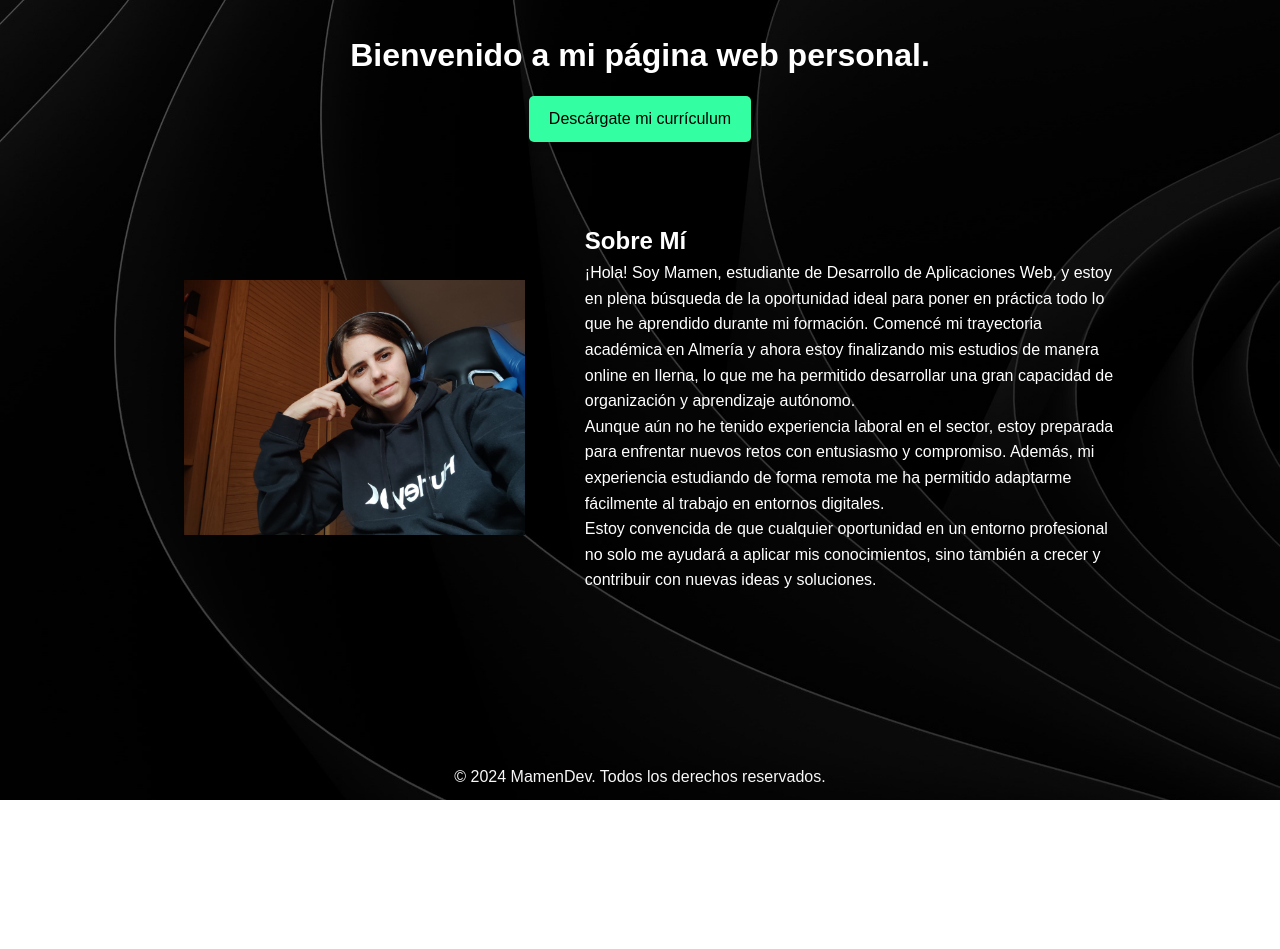
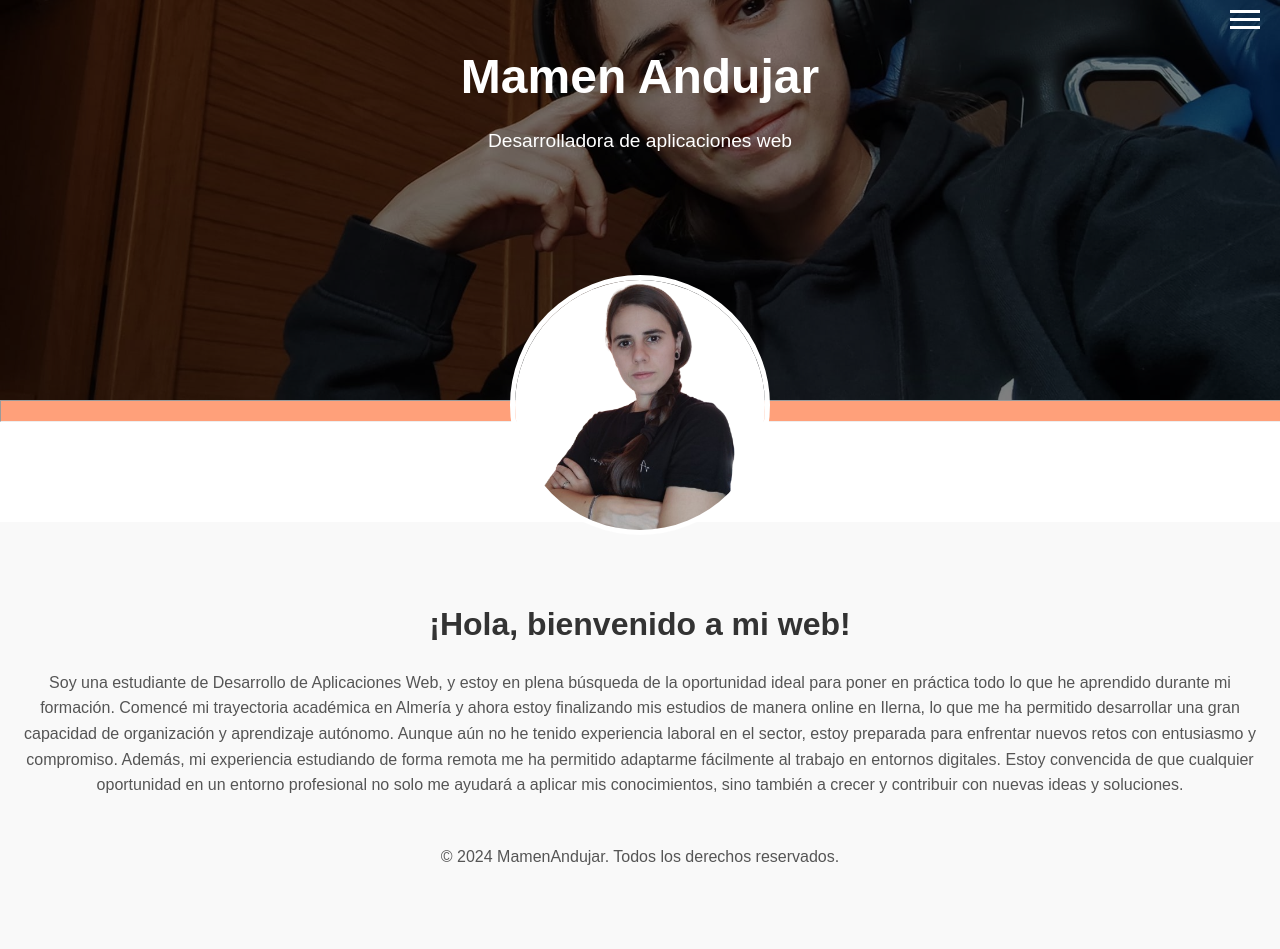
Before and after one commit to MamenDev/mamendev.github.io-mamenweb, a plain HTML site: page index.html in a window 1280 px wide. Before the commit the page ends 800 px from the top, so only its background shows below. Drawn offline with Linux system fonts and the light colour scheme.

Commit message:
Add files via upload

```diff
--- a/index.html
+++ b/index.html
@@ -3,33 +3,45 @@
 <head>
     <meta charset="UTF-8">
     <meta name="viewport" content="width=device-width, initial-scale=1.0">
-    <title>Mi Página Personal</title>
-    <link rel="stylesheet" href="style.css">
+    <title>Mamen Andujar</title>
+    <link rel="stylesheet" href="styles.css">
 </head>
 <body>
-    <div class="content">
-        <header>
-            <h1>Bienvenido a mi página web personal.</h1>
-            <a href="prueba.pdf" class="btn-descargar" download>Descárgate mi currículum</a>
+    <header class="encabezado">
+        <img src="mamenfoto.jpeg" alt="Imagen de Mamen Andujar trabajando" class="imagen-fondo">
 
-        </header>
-        <section>
-            <div class="fotopersonal">
-              <img src="mamenfoto.jpeg"  class="imagen-section">
+        <div class="capa-superpuesta">
+            <div class="barra-navegacion">
+                <div class="icono-menu">
+                    <div class="linea"></div>
+                    <div class="linea"></div>
+                    <div class="linea"></div>
+                </div>
             </div>
-            <div class="descripcion">
-            <h2>Sobre Mí</h2>
-            <p>¡Hola! Soy Mamen, estudiante de Desarrollo de Aplicaciones Web, y estoy en plena búsqueda de la oportunidad ideal para poner en práctica todo lo que he aprendido durante mi formación. Comencé mi trayectoria académica en Almería y ahora estoy finalizando mis estudios de manera online en Ilerna, lo que me ha permitido desarrollar una gran capacidad de organización y aprendizaje autónomo.
-                <br>
+            <div class="texto-encabezado">
+                <h1>Mamen Andujar</h1>
+                <p>Desarrolladora de aplicaciones web</p>
+            </div>
+        </div>
+    </header>
+
+    <main>
+        <div class="contenedor-linea">
+            <hr class="linea-divisoria">
+            <div class="foto-perfil">
+                <img src="imagenpersonal.jpg" alt="Foto de perfil">
+            </div>
+        </div>
+
+        <section class="bienvenida">
+            <h2>¡Hola, bienvenido a mi web! </h2>
+            <p>Soy una estudiante de Desarrollo de Aplicaciones Web, y estoy en plena búsqueda de la oportunidad ideal para poner en práctica todo lo que he aprendido durante mi formación. Comencé mi trayectoria académica en Almería y ahora estoy finalizando mis estudios de manera online en Ilerna, lo que me ha permitido desarrollar una gran capacidad de organización y aprendizaje autónomo.
                 Aunque aún no he tenido experiencia laboral en el sector, estoy preparada para enfrentar nuevos retos con entusiasmo y compromiso. Además, mi experiencia estudiando de forma remota me ha permitido adaptarme fácilmente al trabajo en entornos digitales.
-                <br>
-                Estoy convencida de que cualquier oportunidad en un entorno profesional no solo me ayudará a aplicar mis conocimientos, sino también a crecer y contribuir con nuevas ideas y soluciones.
-            </p>
-            </div>
+                Estoy convencida de que cualquier oportunidad en un entorno profesional no solo me ayudará a aplicar mis conocimientos, sino también a crecer y contribuir con nuevas ideas y soluciones.</p>
+                <footer>
+                    <p>© 2024 MamenAndujar. Todos los derechos reservados.</p>
+                </footer>
         </section>
-    </div>
-    <footer>
-        <p>© 2024 MamenDev. Todos los derechos reservados.</p>
-    </footer>
+    </main>
 </body>
 </html>
--- a/styles.css
+++ b/styles.css
@@ -1,29 +1,31 @@
-/* styles.css */
+/* Estilo general */
 body {
     margin: 0;
     font-family: 'Arial', sans-serif;
     line-height: 1.6;
 }
 
-.hero {
+/* Encabezado */
+.encabezado {
     position: relative;
-    height: 60vh;
+    height: 50vh;
     color: white;
     text-align: center;
     overflow: hidden;
+
 }
 
-.background-img {
+.imagen-fondo {
     position: absolute;
     top: 0;
     left: 0;
     width: 100%;
     height: 100%;
-    object-fit: cover;
+    object-fit: cover; /* Ajusta el ancho completo */
     z-index: -1;
 }
 
-.overlay {
+.capa-superpuesta {
     position: relative;
     background-color: rgba(0, 0, 0, 0.5);
     height: 100%;
@@ -32,81 +34,100 @@ body {
     justify-content: space-between;
 }
 
-.navbar {
+.barra-navegacion {
     display: flex;
     justify-content: flex-end;
     padding: 10px 20px;
 }
 
-.menu-icon {
+.icono-menu {
     display: flex;
     flex-direction: column;
     gap: 5px;
     cursor: pointer;
 }
 
-.menu-icon .line {
+.icono-menu .linea {
     width: 30px;
     height: 3px;
     background-color: white;
 }
 
-.hero-text {
-    margin-top: 10%;
+.texto-encabezado {
+    margin-bottom: 20%; /* Ajuste para que el texto esté más arriba */
+    text-align: center;
 }
 
-.hero-text h1 {
+.texto-encabezado h1 {
     font-size: 3rem;
     margin: 0;
 }
 
-.hero-text p {
+.texto-encabezado p {
     font-size: 1.2rem;
     margin: 10px 0 0;
 }
 
-.welcome {
+/* Contenedor de línea y foto */
+.contenedor-linea {
+    position: relative; /* Posicionar foto sobre línea */
+    text-align: center;
+
+
+}
+
+/* Línea divisoria */
+.linea-divisoria {
+    width: 100%; /* Ancho completo */
+    height: 20px; /* Grosor */
+    background-color: #FFA07A; /* Color naranja */
+    margin: 0; /* Elimina el margen entre encabezado y otros elementos */
+    padding: 0; /* Elimina el relleno */
+
+}
+
+/* Foto de perfil */
+.foto-perfil {
+    position: absolute; /* Superponer sobre la línea */
+    top: -125px; /* Posición vertical ajustada */
+    left: 50%; /* Centrar horizontalmente */
+    transform: translateX(-50%); /* Centrado preciso */
+    width: 250px;
+    height: 250px;
+    border-radius: 50%;
+    overflow: hidden;
+    border: 5px solid #fff; /* Bordes blancos */
+    z-index: 10; /* Asegura que la imagen quede sobre la línea */
+}
+
+.foto-perfil img {
+    width: 100%;
+    height: 100%;
+    object-fit: cover; /* Ajuste interno de la imagen */
+}
+
+/* Sección bienvenida */
+.bienvenida {
     text-align: center;
     background-color: #f9f9f9;
     padding: 50px 20px;
+    margin-top: 100px; /* Espacio extra tras la foto */
 }
 
-.profile-pic {
-    margin: 0 auto 20px;
-    width: 150px;
-    height: 150px;
-    border-radius: 50%;
-    overflow: hidden;
-    border: 5px solid #efefef;
-}
-
-.profile-pic img {
-    width: 100%;
-    height: 100%;
-    object-fit: cover;
-}
-
-.welcome h2 {
+.bienvenida h2 {
     font-size: 2rem;
     color: #333;
     margin-bottom: 20px;
 }
 
-.welcome p {
+.bienvenida p {
     font-size: 1rem;
     color: #555;
     margin-bottom: 20px;
 }
 
-.signature p {
-    font-size: 1.2rem;
-    font-style: italic;
-    color: #888;
+footer {
+    color: rgb(249, 247, 247);                            /* Color del texto */
+    text-align: center;
+    padding: 10px 0;
 }
-
-.divider {
-    width: 100%; /* Ajusta el ancho de la línea */
-    height: 10px; /* Grosor de la línea */
-    background-color: #FFA07A; /* Naranja clarito */
-    border: none;
-}
```
